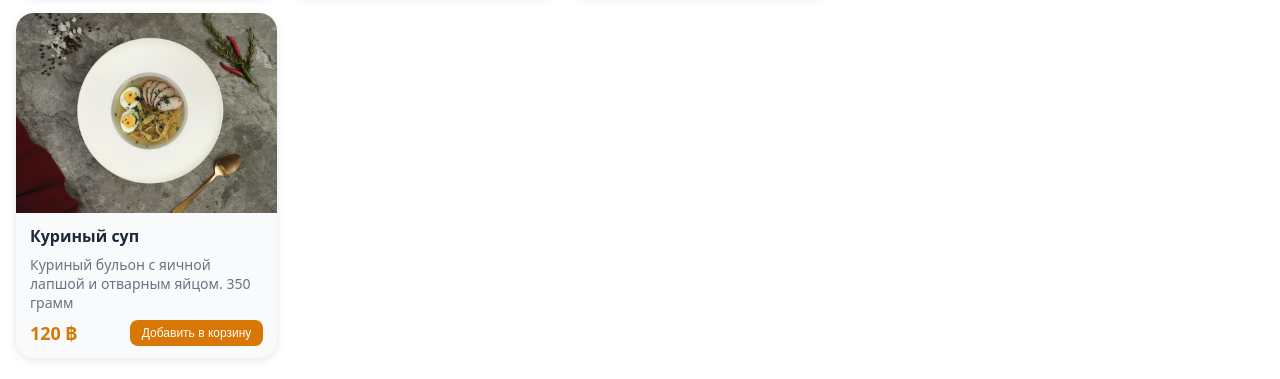
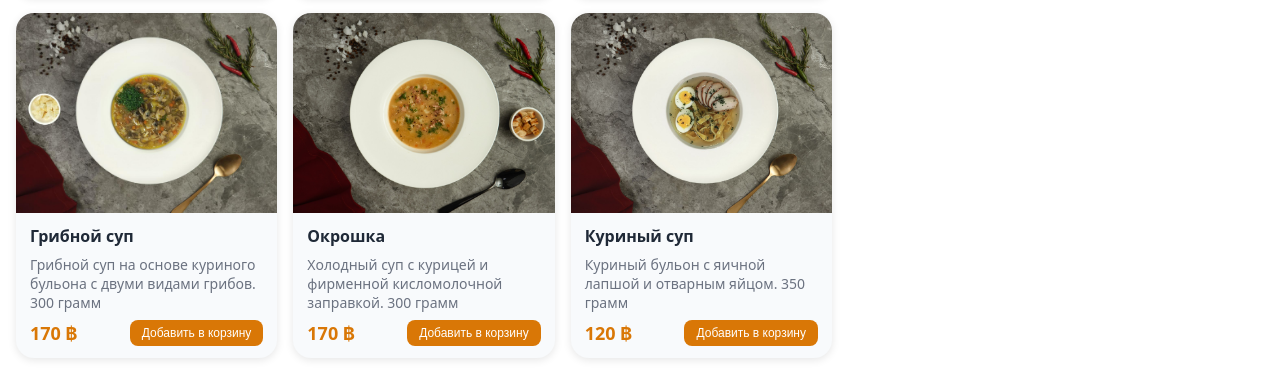
Before and after one commit to smokefactorybbq-star/mini-app, a website: page index.html in a window 1280 px wide. Shown: the part 783-1162 px from the top of the page. Drawn offline with Linux system fonts and the light colour scheme.

Commit message:
Update index.html

```diff
--- a/index.html
+++ b/index.html
@@ -369,6 +369,8 @@
         {name: "Борщ", img: "/images/borsht.jpeg", price: 170, desc: "Традиционный наваристый борщ. Подается со сметаной, салом и русской горчицей. 300 грамм"},
         {name: "Солянка", img: "/images/Solyanka1.jpeg", price: 170, desc: "Сборная солянка с копченостями. Подается со сметаной и лимоном. 300 грамм"},
         {name: "Гороховый суп", img: "/images/goroh soup1.jpeg", price: 170, desc: "Гороховый суп на копченых ребрах с сухариками. 300 грамм"},
+        {name: "Грибной суп", img: "/images/gribsoup.jpeg", price: 170, desc: "Грибной суп на основе куриного бульона с двуми видами грибов. 300 грамм"},
+        {name: "Окрошка", img: "/images/goroh soup1.jpeg", price: 170, desc: "Холодный суп с курицей и фирменной кисломолочной заправкой. 300 грамм"},
         {name: "Куриный суп", img: "/images/kyrbyl.jpeg", price: 120, desc: "Куриный бульон с яичной лапшой и отварным яйцом. 350 грамм"},
       ],
       "Основные блюда": [
```
